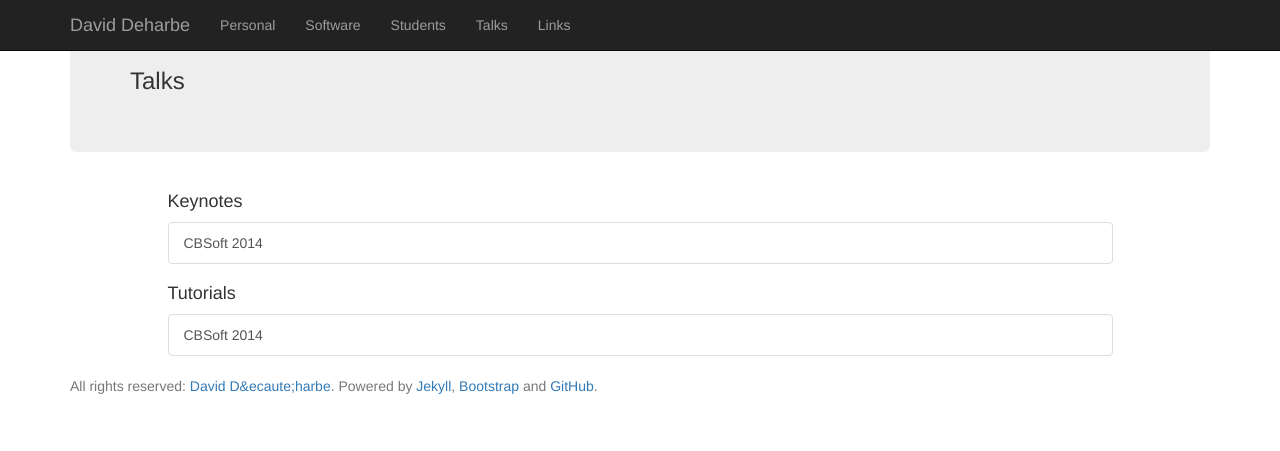
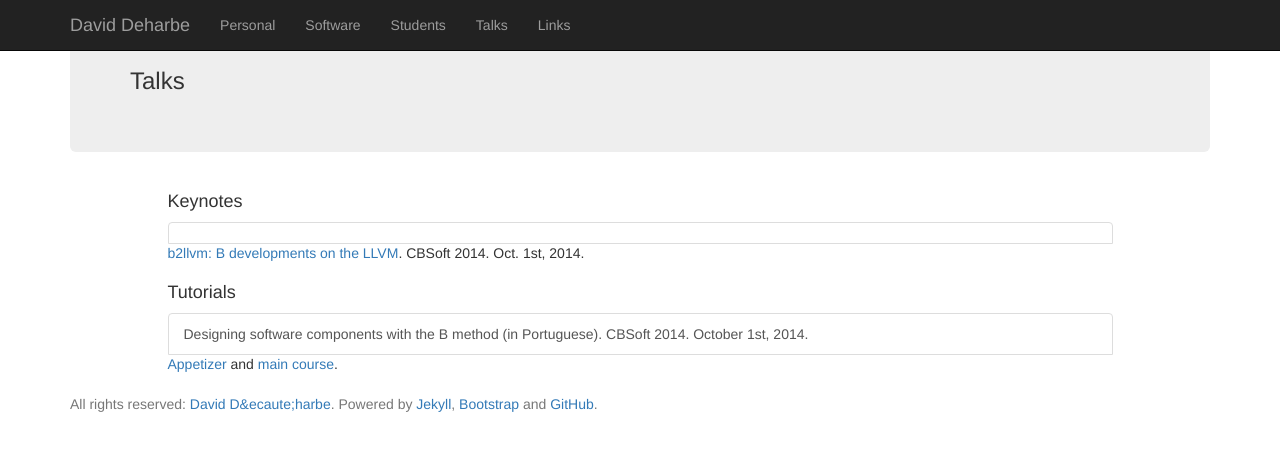
Before and after one commit to DavidDeharbe/DavidDeharbe.github.io, a Jekyll site: the page built from talks.html, in a window 1280 px wide. Shown: the top 451 px of the page. Built offline with Jekyll 4.4.1, drawn with Linux system fonts in a browser that asks for light colours; Markdown is read by kramdown in place of the engine named in the settings.

Commit message:
linking PDF from talks page

```diff
--- a/talks.html
+++ b/talks.html
@@ -10,11 +10,11 @@ sitemap:
 <h4>Keynotes</h4>
 
 <div class="list-group">
-  <a class="list-group-item">CBSoft 2014</a>
+  <a class="list-group-item"><a href="keynote-cbsoft2014.pdf">b2llvm: B developments on the LLVM</a>. CBSoft 2014. Oct. 1st, 2014.</a>
 </div>
 
 <h4>Tutorials</h4>
 
 <div class="list-group">
-  <a class="list-group-item">CBSoft 2014</a>
+  <a class="list-group-item">Designing software components with the B method (in Portuguese). CBSoft 2014. October 1st, 2014. <a href="static/talks/tutorial-cbsoft2014-1.pdf">Appetizer</a> and <a href="tutorial-cbsoft2014-2.pdf">main course</a>.</a>
 </div>
```
